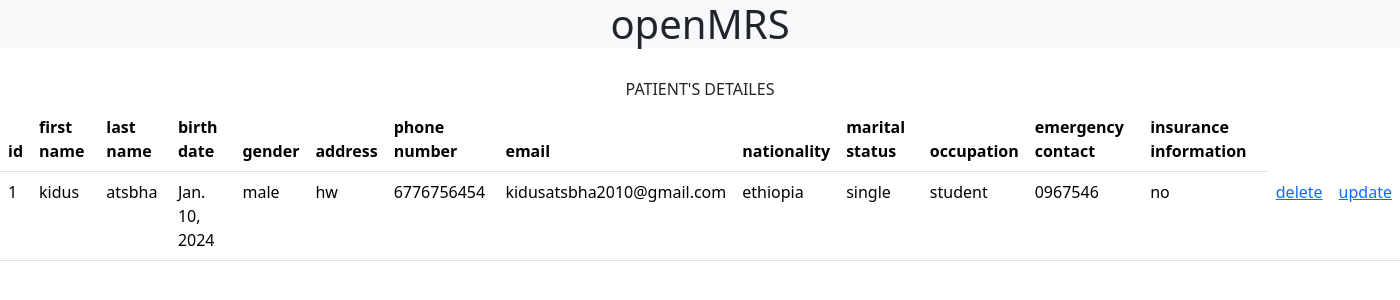
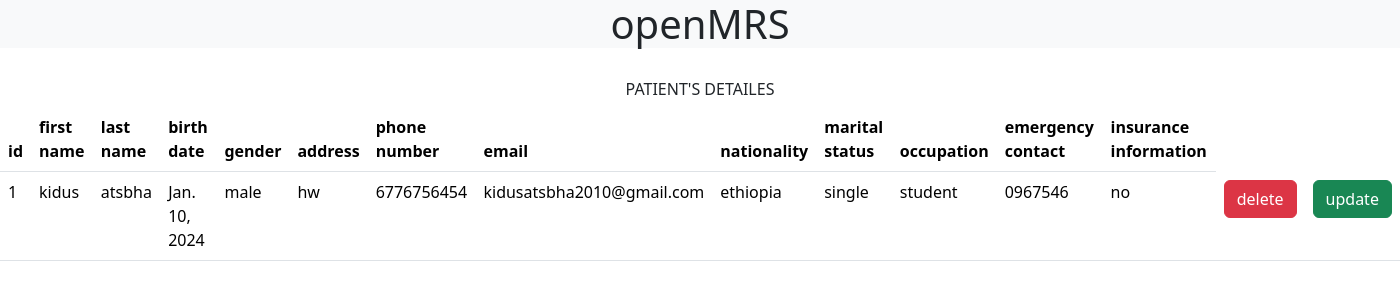
Before and after one commit to kidusatsbha4/openMRS, a Django app: page /show/ in a window 1400 px wide. Shown: the top 300 px of the page. Run offline with Django 3.2, Linux system fonts and the light colour scheme; data comes from the database, SQL or seed files in the repository.

Commit message:
c href del and up

```diff
--- a/mysite/openMRS/templates/show.html
+++ b/mysite/openMRS/templates/show.html
@@ -45,8 +45,8 @@
                 <td>{{data.occupation}}</td>
                 <td>{{data.emergencycontact}}</td>
                 <td>{{data.insuranceinformation}}</td>
-                <td><a href="delete/{{data.id}}">delete</a></td>
-                <td><a href="update/{{data.id}}">update</a></td>
+                <td><a class="btn btn-danger" href="delete/{{data.id}}">delete</a></td>
+                <td><a class="btn btn-success" href="update/{{data.id}}">update</a></td>
             </tr>
         {% endfor %}
         </tbody>
```
